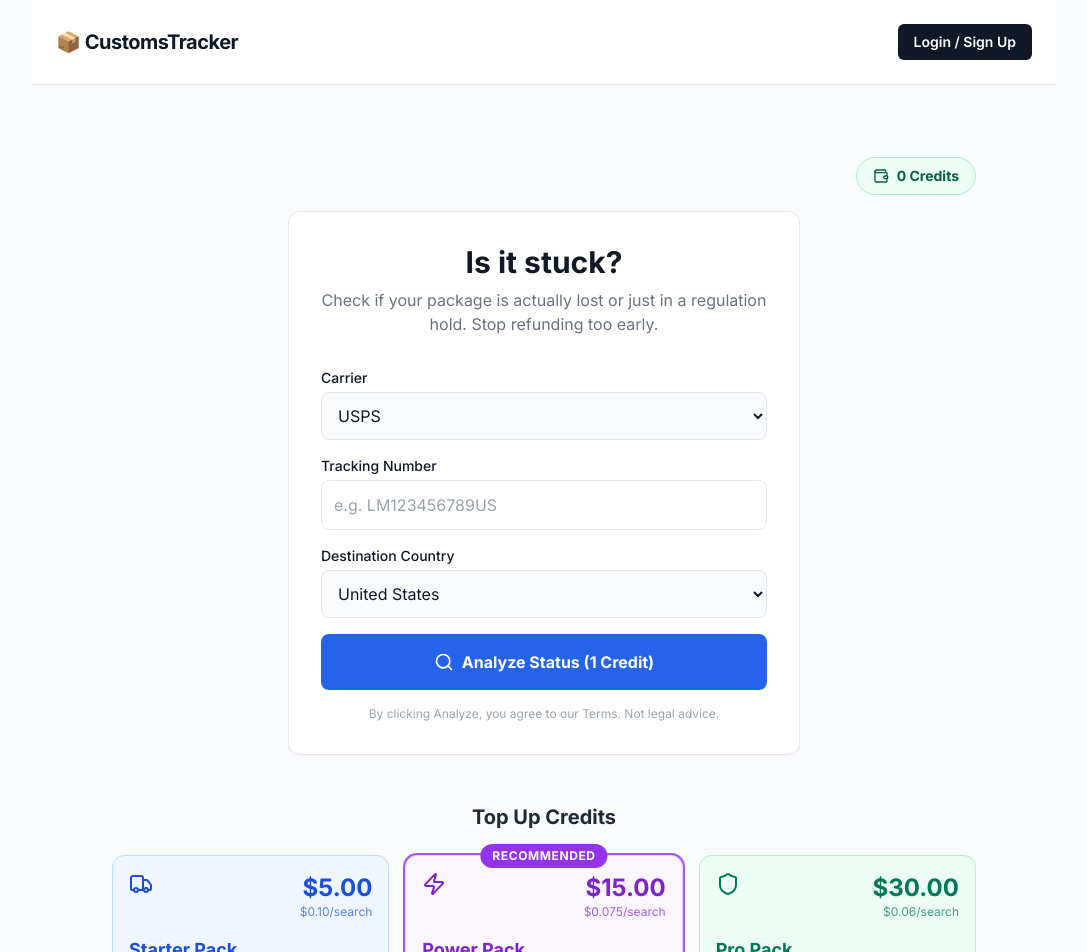
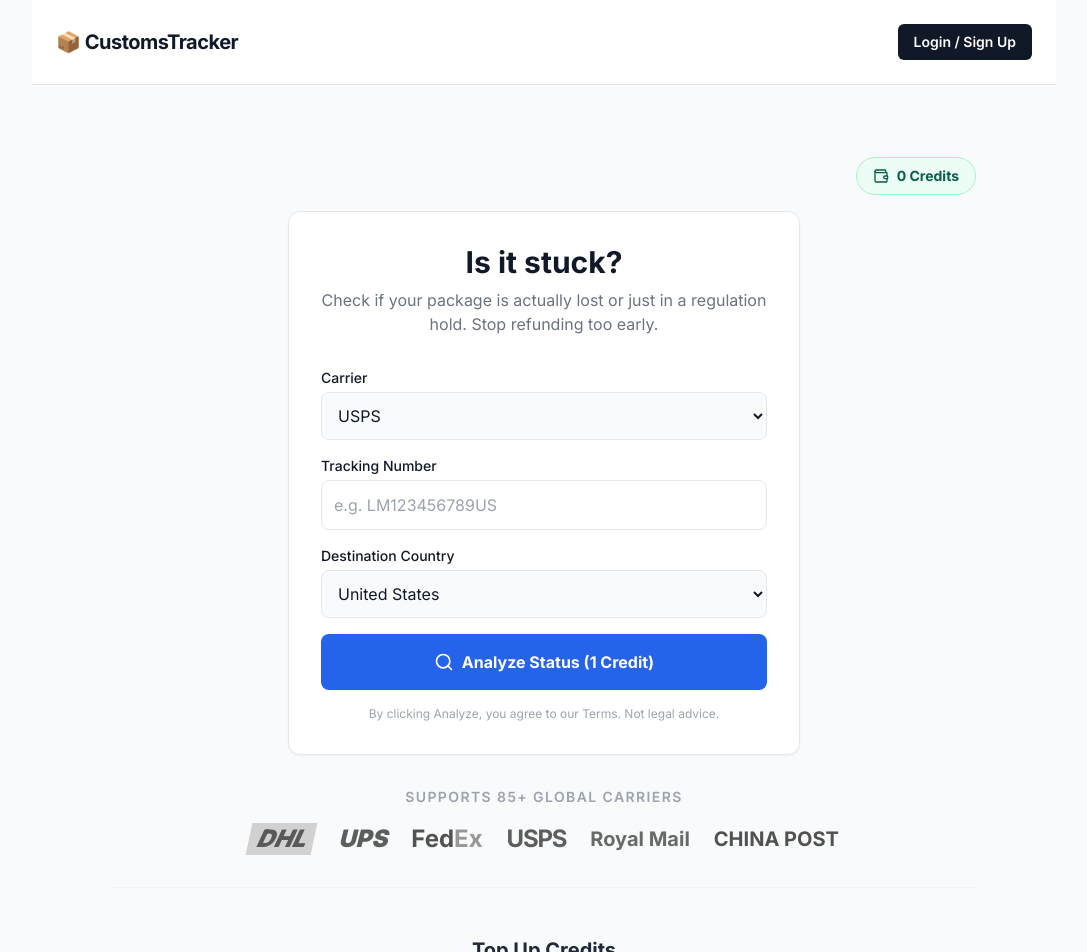
Before and after one commit to Omran1983/Jupiter-Startup, a Next.js app in the folder apps/customs_tracker/: page / in a window 1280 px wide. Shown: the top 952 px of the page, without its empty margins (96-1183 px from the left). Built offline with nearby package versions, Linux system fonts and the light colour scheme; no server answers.

Commit message:
feat(ui): add supported carriers trust bar

```diff
--- a/apps/customs_tracker/src/app/page.tsx
+++ b/apps/customs_tracker/src/app/page.tsx
@@ -75,6 +75,18 @@
                 </form>
             </div>
 
+            <div className="mt-8 text-center pb-8 border-b border-gray-100">
+                <p className="text-sm font-semibold text-gray-400 mb-4 uppercase tracking-widest">Supports 85+ Global Carriers</p>
+                <div className="flex flex-wrap justify-center items-center gap-6 opacity-80 grayscale hover:grayscale-0 transition-all duration-500">
+                    <span className="text-2xl font-black italic text-[#d40511] bg-[#ffcc00] px-2 -skew-x-12">DHL</span>
+                    <span className="text-2xl font-black text-[#5e2d1d] italic">UPS</span>
+                    <span className="text-2xl font-bold"><span className="text-[#4D148C]">Fed</span><span className="text-[#FF6600]">Ex</span></span>
+                    <span className="text-2xl font-bold text-[#333366] tracking-tighter">USPS</span>
+                    <span className="text-xl font-bold text-[#D21F1C]">Royal Mail</span>
+                    <span className="text-xl font-bold text-slate-800">CHINA POST</span>
+                </div>
+            </div>
+
             <BuyCredits />
         </div>
     );
```
